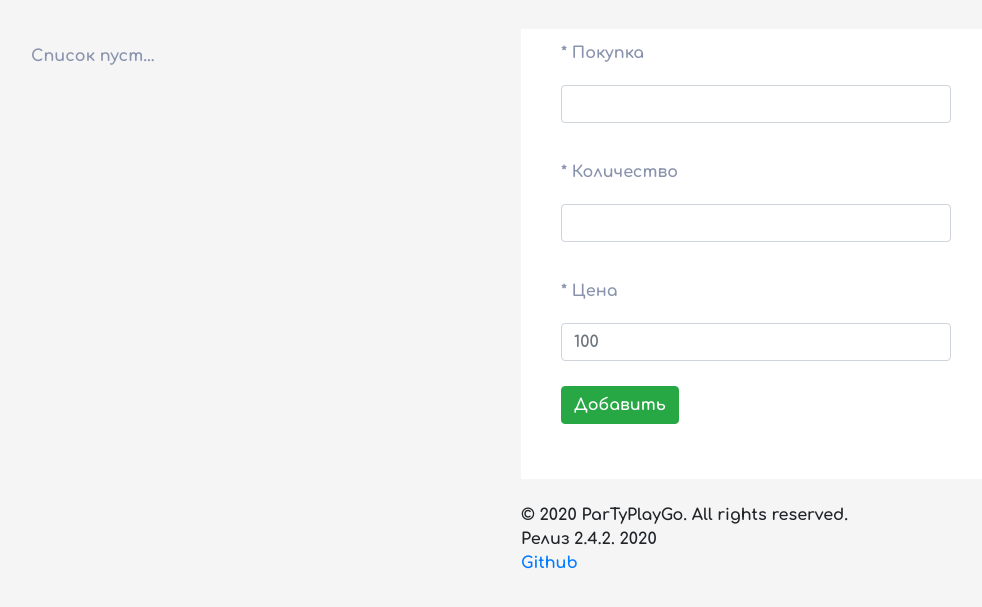
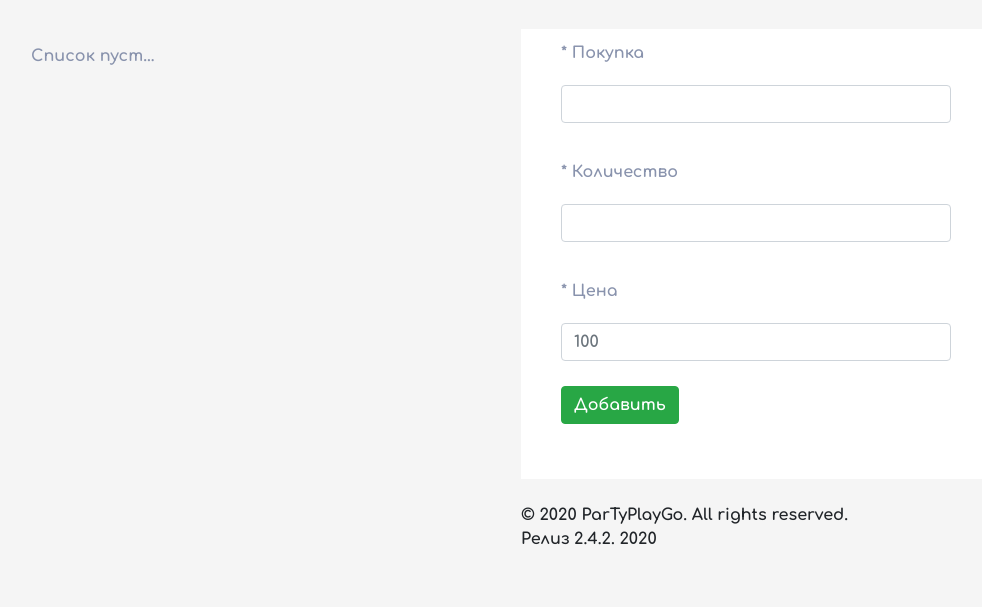
Before and after one commit to tobacco-cat/Shopping-List, a plain HTML site: page index.html in a window 1280 px wide. Shown: the part 111-718 px from the top of the page, without its empty margins (129-1111 px from the left). Drawn offline with nearby package versions, Linux system fonts and the light colour scheme.

Commit message:
Update index.html

```diff
--- a/index.html
+++ b/index.html
@@ -95,7 +95,7 @@
 					</br>
 						Релиз 2.4.2. 2020
 						</br>
-						<a href="https://party-play-go.github.io/Shopping-List/">Github</a>
+
         </div>
 		</div>
 
```
